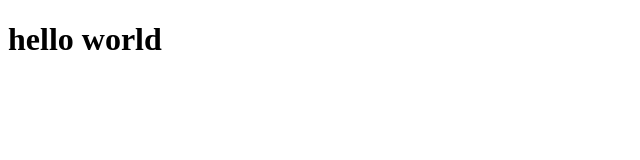
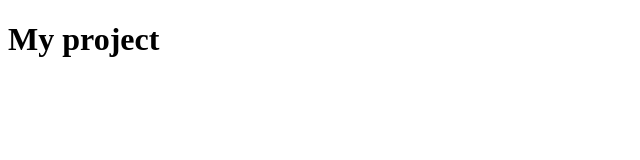
Before and after one commit to SerhiiVovchenko/Mare-academy, a plain HTML site: page index.html in a window 1280 px wide. Shown: the full height of the page, 0-640 px from the left. Drawn offline with Linux system fonts and the light colour scheme.

Commit message:
index.html was created

```diff
--- a/index.html
+++ b/index.html
@@ -4,9 +4,9 @@
    <meta charset="UTF-8">
    <meta http-equiv="X-UA-Compatible" content="IE=edge">
    <meta name="viewport" content="width=device-width, initial-scale=1.0">
-   <title>Document</title>
+   <title>My project</title>
 </head>
 <body>
-   <h1>hello world</h1>
+   <h1>My project</h1>
 </body>
 </html>
```
